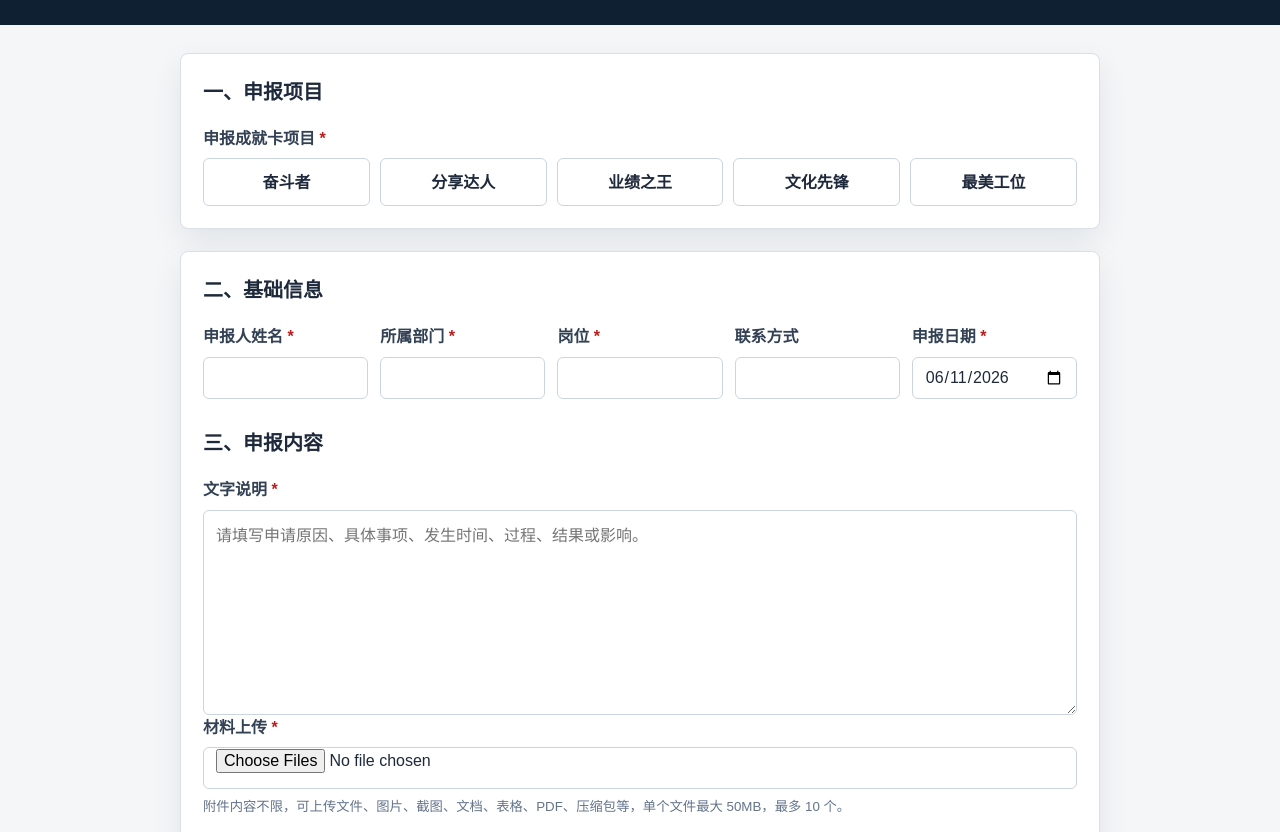
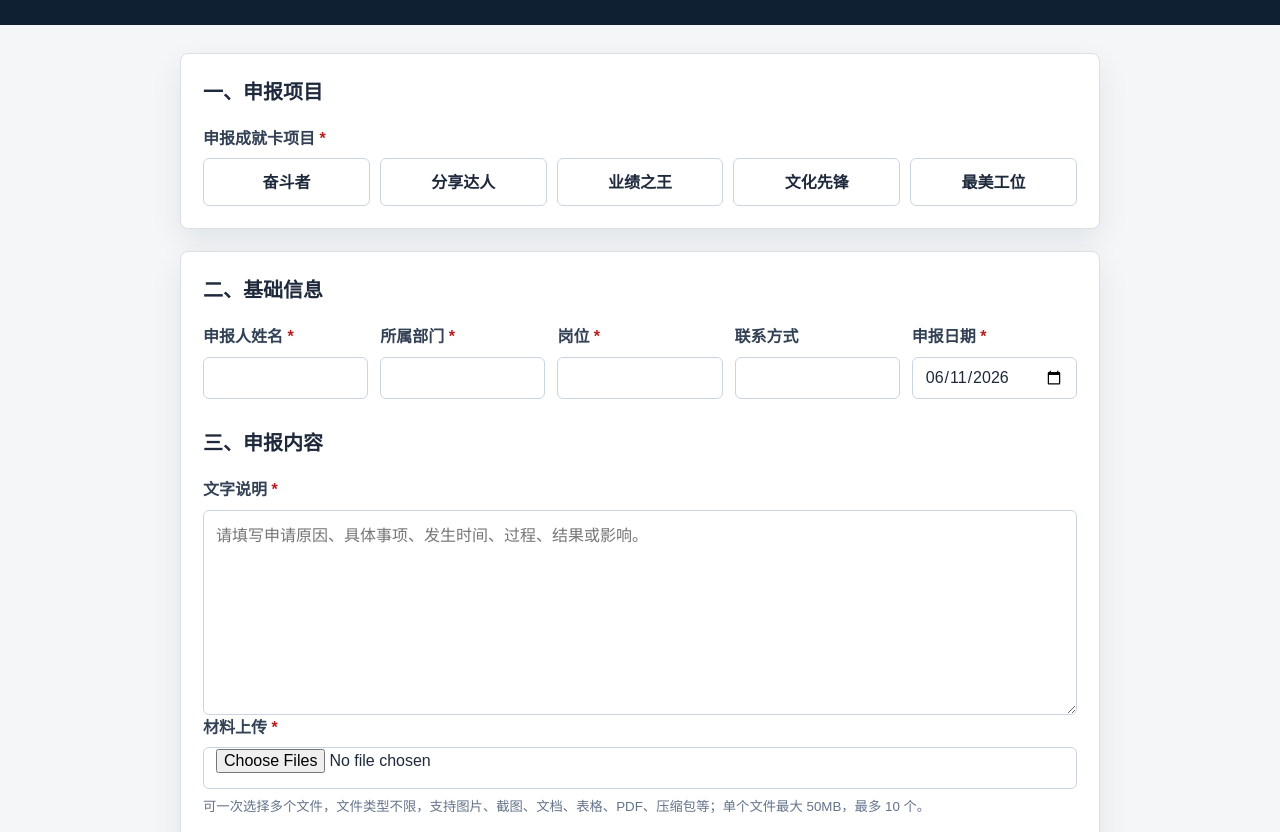
Before and after one commit to sunlizhu521-alt/chengjiujka, a website: page docs/index.html in a window 1280 px wide. Shown: the part 120-952 px from the top of the page. Drawn offline with Linux system fonts and the light colour scheme.

Commit message:
Clarify attachment upload guidance

```diff
--- a/docs/index.html
+++ b/docs/index.html
@@ -65,7 +65,7 @@
         <label class="field">
           <span>材料上传 <b>*</b></span>
           <input type="file" name="attachments" multiple required />
-          <small>附件内容不限，可上传文件、图片、截图、文档、表格、PDF、压缩包等，单个文件最大 50MB，最多 10 个。</small>
+          <small>可一次选择多个文件，文件类型不限，支持图片、截图、文档、表格、PDF、压缩包等；单个文件最大 50MB，最多 10 个。</small>
         </label>
 
         <h2>四、提交确认</h2>
```
Also changed, not shown: index.html (+1 -1 lines).
